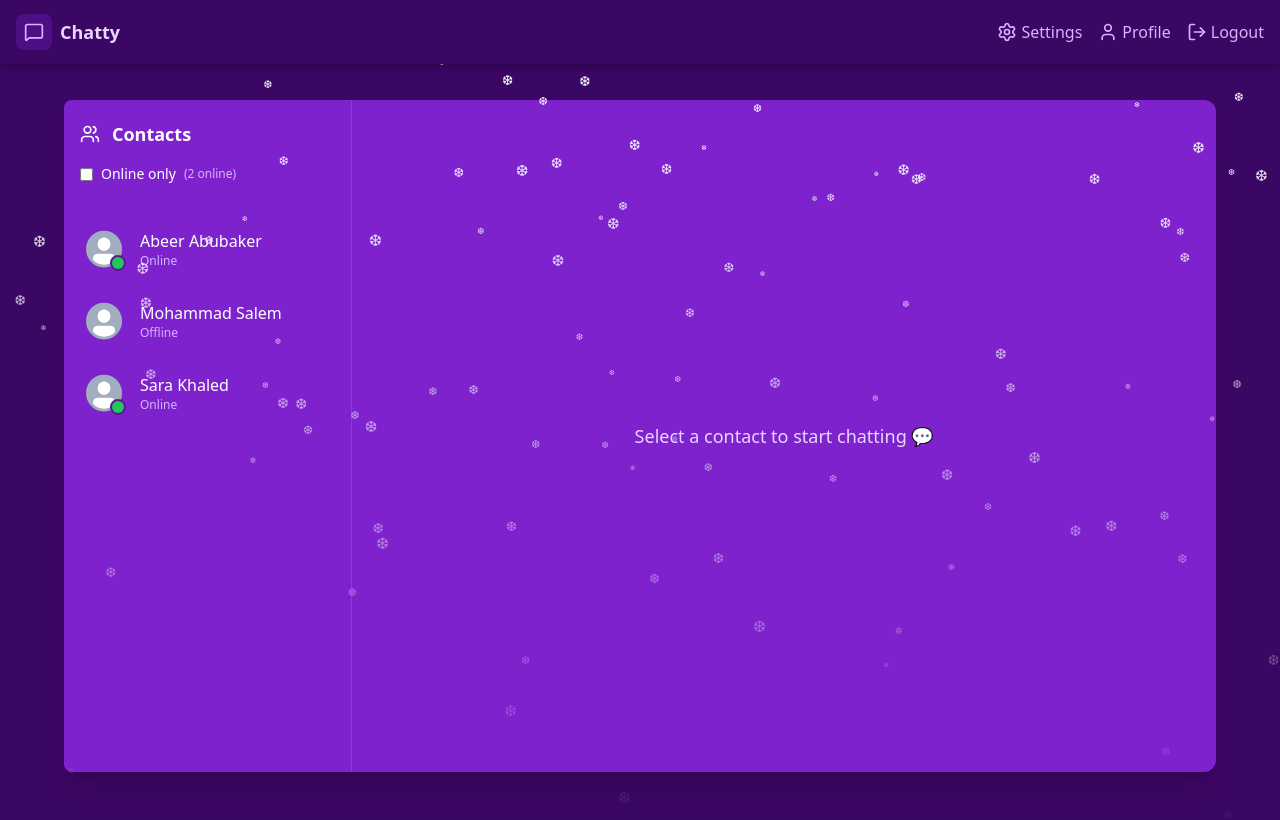
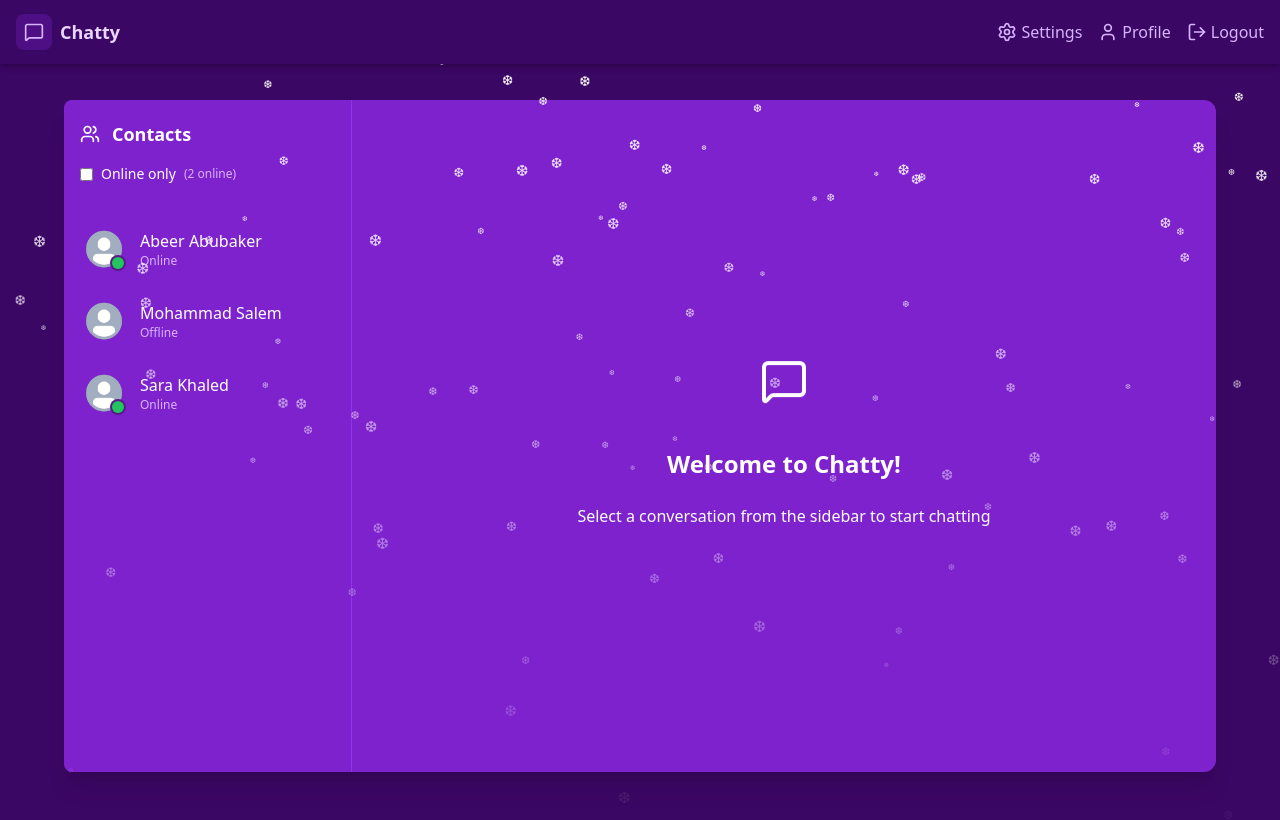
Before and after one commit to Abubaker-Abeer/Chatty, a React (Vite) app in the folder Frontend/: page / in a window 1280 px wide. Built offline with nearby package versions, Linux system fonts and the light colour scheme; no server answers; sample sign-in values are in the browser's storage.

Commit message:
Add conditional rendering to Home page: show ChatContainer or NoChatSelected based on selected user

```diff
--- /dev/null
+++ b/Frontend/src/components/ChatContainer.jsx
@@ -0,0 +1,9 @@
+import React from 'react'
+
+export default function ChatContainer() {
+  return (
+    <div>
+
+    </div>
+  )
+}
--- /dev/null
+++ b/Frontend/src/components/ChatHeader.jsx
@@ -0,0 +1,9 @@
+import React from 'react'
+
+export default function ChatHeader() {
+  return (
+    <div>
+
+    </div>
+  )
+}
--- /dev/null
+++ b/Frontend/src/components/NoChatSelected.jsx
@@ -0,0 +1,29 @@
+import { MessageSquare } from "lucide-react";
+
+const NoChatSelected = () => {
+  return (
+    <div className="w-full flex flex-1 flex-col items-center justify-center p-16 bg-base-100/50">
+      <div className="max-w-md text-center space-y-6">
+        {/* Icon Display */}
+        <div className="flex justify-center gap-4 mb-4">
+          <div className="relative">
+            <div
+              className="w-20 h-20 rounded-2xl bg-primary/10 flex items-center
+             justify-center animate-bounce"
+            >
+              <MessageSquare className="w-12 h-12 text-white" />
+            </div>
+          </div>
+        </div>
+
+        {/* Welcome Text */}
+        <h2 className="text-2xl font-bold text-white">Welcome to Chatty!</h2>
+        <p className="text-base-content/60">
+          Select a conversation from the sidebar to start chatting
+        </p>
+      </div>
+    </div>
+  );
+};
+
+export default NoChatSelected;
--- a/Frontend/src/pages/Home.jsx
+++ b/Frontend/src/pages/Home.jsx
@@ -1,6 +1,10 @@
+import { useChatStore } from "../store/useChatStore";
+import ChatContainer from "../components/ChatContainer";
+import NoChatSelected from "../components/NoChatSelected";
 import Sidebar from "../components/Sidebar";
 
 const Home = () => {
+   const { selectedUser } = useChatStore();
   return (
     <div className="h-screen bg-purple-950 text-white">
       <div className="flex items-center justify-center pt-20 px-4">
@@ -8,11 +12,8 @@ const Home = () => {
           <div className="flex h-full rounded-lg overflow-hidden">
             <Sidebar />
 
-            <div className="flex-1 flex items-center justify-center">
-              <p className="text-purple-200 text-lg">
-                Select a contact to start chatting 💬
-              </p>
-            </div>
+  {!selectedUser ? <NoChatSelected /> : <ChatContainer/>}
+
           </div>
         </div>
       </div>
--- /dev/null
+++ b/Frontend/src/store/useChatStore.js
@@ -0,0 +1,10 @@
+import { create } from "zustand";
+export const useChatStore = create((set, get) => ({
+  messages: [],
+  users: [],
+  selectedUser: null,
+  isUsersLoading: false,
+  isMessagesLoading: false,
+
+
+}));
```
